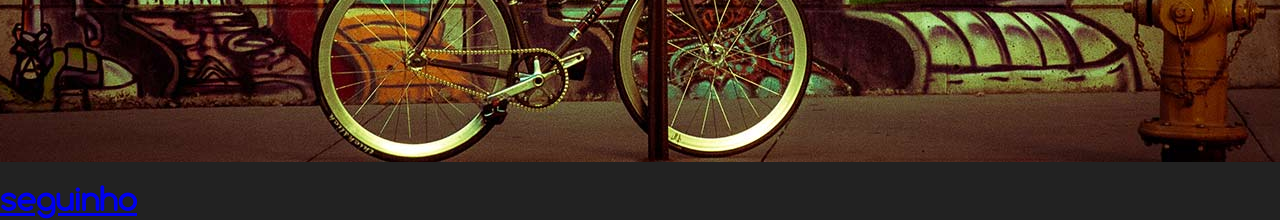
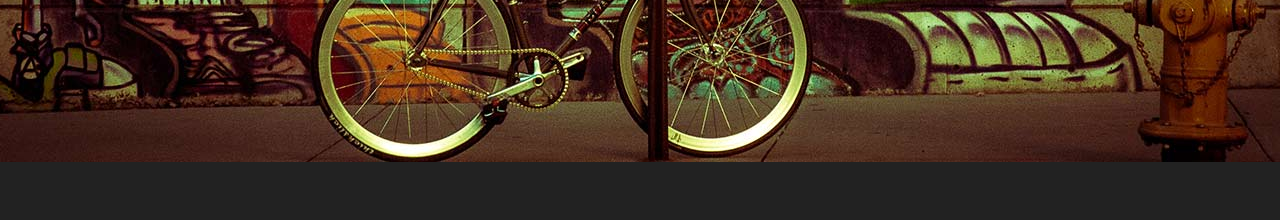
Before and after one commit to outerrim/outerrim.github.io, a plain HTML site: page index.html in a window 1280 px wide. Shown: the part 638-858 px from the top of the page. After the commit the page ends 800 px from the top, so only its background shows below. Drawn offline with Linux system fonts and the light colour scheme.

```diff
--- a/index.html
+++ b/index.html
@@ -59,6 +59,5 @@
 			</div></a>
 		</div>
 	</div>
-	<h1><a href="ho">seguinho</a></h1>
 </body>
 </html>
```
